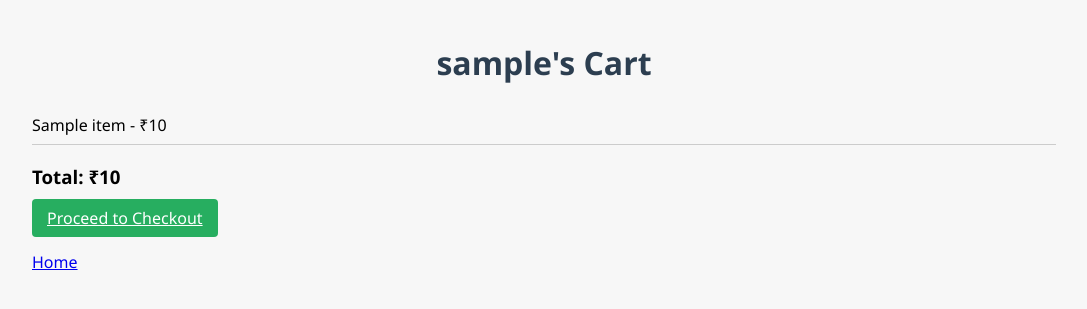
After one commit to Jayesh-Jadhav6/Ecom, a Flask app: template templates/cart.html in a window 1280 px wide. The commit adds this page. Shown: the top 309 px of the page, without its empty margins (96-1183 px from the left). Run offline with Flask 3, Linux system fonts and the light colour scheme; the template is opened without the code that fills it: most values are stand-ins (such as "Sample title", 1, 10 or a date in 2020).

Commit message:
Describe your changes

```diff
--- a/app.py
+++ b/app.py
@@ -1,4 +1,4 @@
-from flask import Flask, jsonify, request, render_template, redirect, url_for
+from flask import Flask, render_template, request, redirect, url_for
 
 app = Flask(__name__)
 
@@ -9,7 +9,6 @@ products = {
     2: {"name": "Phone", "price": 25000},
     3: {"name": "Headphones", "price": 3000}
 }
-carts = {}
 orders = {}
 order_counter = 1
 
@@ -55,26 +54,30 @@ def view_cart(username):
     if username not in users:
         return f"User not found. <a href='/'>Go back</a>"
     cart = users[username]["cart"]
-    return f"<h2>{username}'s Cart</h2>" + "<br>".join([f"{p['name']} - ₹{p['price']}" for p in cart]) + \
-           f"<br><br><a href='/'>Home</a> | <a href='/order/{username}'>Place Order</a>"
+    total = sum(p["price"] for p in cart)
+    return render_template('cart.html', username=username, cart=cart, total=total)
 
 # ----------------------------
-# Place Order
+# Checkout Page
 # ----------------------------
-@app.route('/order/<username>')
-def place_order(username):
+@app.route('/checkout/<username>', methods=['GET', 'POST'])
+def checkout(username):
     global order_counter
     if username not in users:
         return f"User not found. <a href='/'>Go back</a>"
-
-    cart_items = users[username]["cart"]
-    if not cart_items:
+    cart = users[username]["cart"]
+    if not cart:
         return f"Cart is empty. <a href='/'>Go back</a>"
 
-    orders[order_counter] = {"user": username, "items": cart_items}
-    users[username]["cart"] = []
-    order_counter += 1
-    return f"Order placed successfully! <a href='/'>Go back</a>"
+    total = sum(p["price"] for p in cart)
+
+    if request.method == 'POST':
+        orders[order_counter] = {"user": username, "items": cart}
+        users[username]["cart"] = []
+        order_counter += 1
+        return f"Order placed successfully! <a href='/'>Home</a>"
+
+    return render_template('checkout.html', username=username, cart=cart, total=total)
 
 # ----------------------------
 # Run App
--- a/static/style.css
+++ b/static/style.css
@@ -67,3 +67,13 @@ input[type=text] {
 .btn:hover {
     background-color: #2ecc71;
 }
+
+ul {
+    list-style-type: none;
+    padding: 0;
+}
+
+li {
+    padding: 8px 0;
+    border-bottom: 1px solid #ccc;
+}
--- /dev/null
+++ b/templates/cart.html
@@ -0,0 +1,27 @@
+<!DOCTYPE html>
+<html>
+<head>
+    <title>{{ username }}'s Cart</title>
+    <link rel="stylesheet" type="text/css" href="{{ url_for('static', filename='style.css') }}">
+</head>
+<body>
+<div class="container">
+    <h1>{{ username }}'s Cart</h1>
+
+    {% if cart %}
+        <ul>
+        {% for item in cart %}
+            <li>{{ item.name }} - ₹{{ item.price }}</li>
+        {% endfor %}
+        </ul>
+        <h3>Total: ₹{{ total }}</h3>
+        <a href="{{ url_for('checkout', username=username) }}" class="btn">Proceed to Checkout</a>
+    {% else %}
+        <p>Your cart is empty.</p>
+    {% endif %}
+
+    <br><br>
+    <a href="/">Home</a>
+</div>
+</body>
+</html>
```
Also changed, not shown: templates/checkout.html (added, +27 -0 lines).
